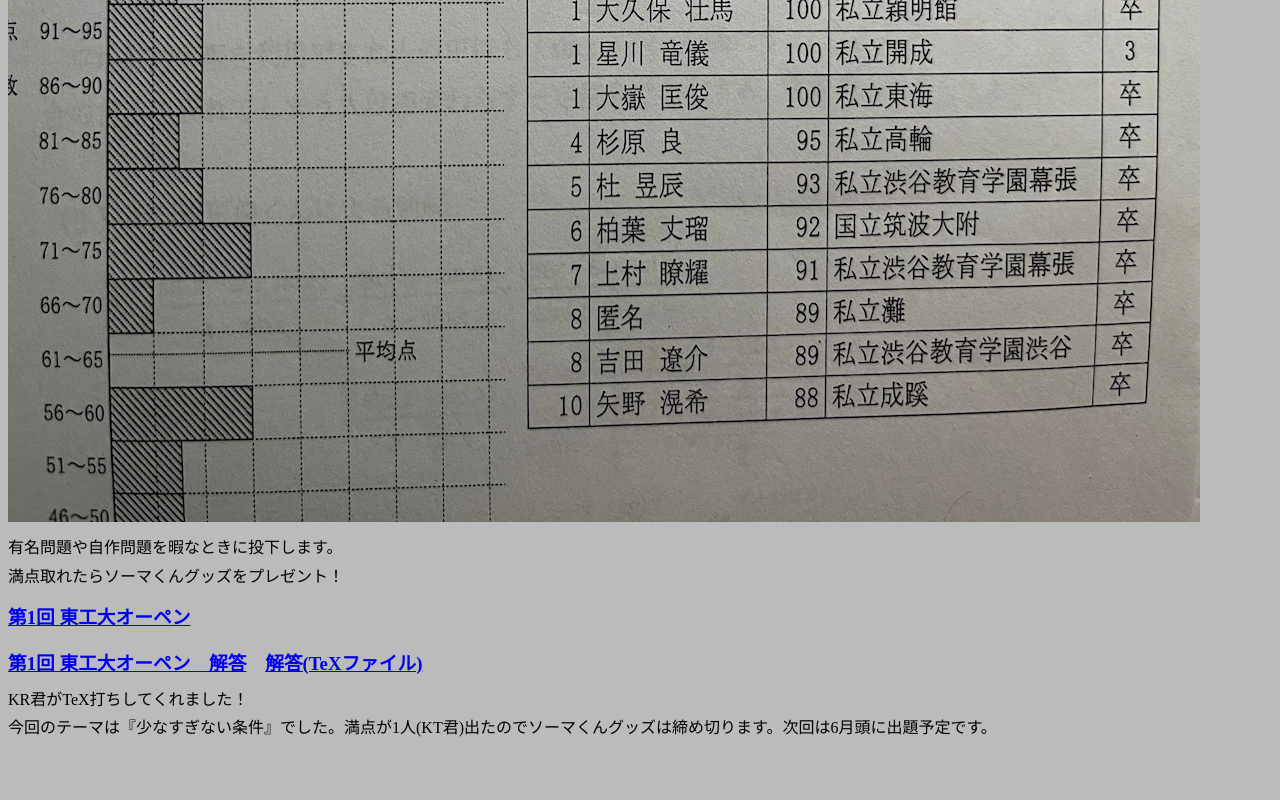
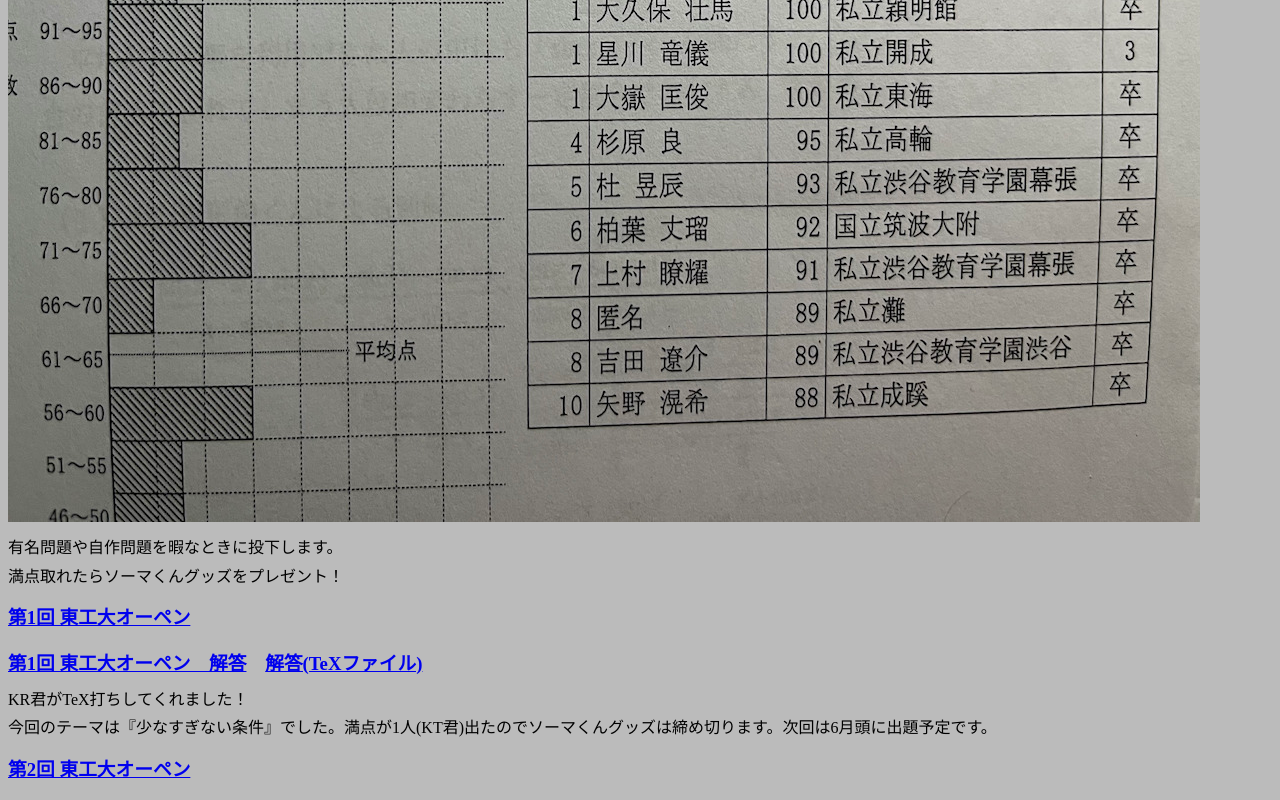
Before and after one commit to Purinlove/others, a plain HTML site: page index.html in a window 1280 px wide. Shown: the part 708-1508 px from the top of the page. Before the commit the page ends 1459 px from the top, so only its background shows below. Drawn offline with Linux system fonts and the light colour scheme.

Commit message:
Update index.html

```diff
--- a/index.html
+++ b/index.html
@@ -35,8 +35,8 @@
 
     <p>今回のテーマは『少なすぎない条件』でした。満点が1人(KT君)出たのでソーマくんグッズは締め切ります。次回は6月頭に出題予定です。</p>
 
-    <p></p>
-    <p></p>
+    <h3><a href="2.pdf">第2回 東工大オーペン</a></h3>
+
 
 
 </body>
```
